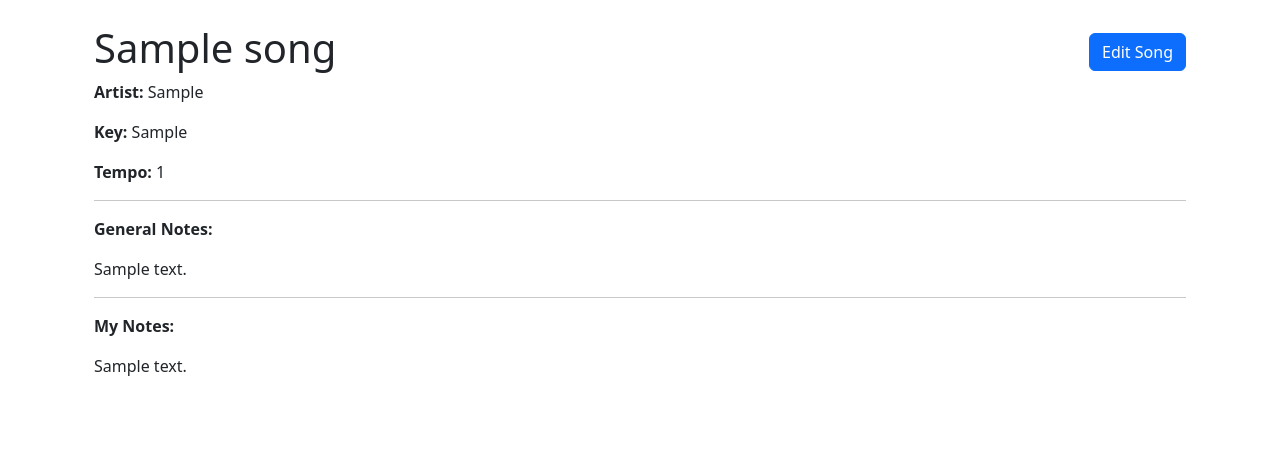
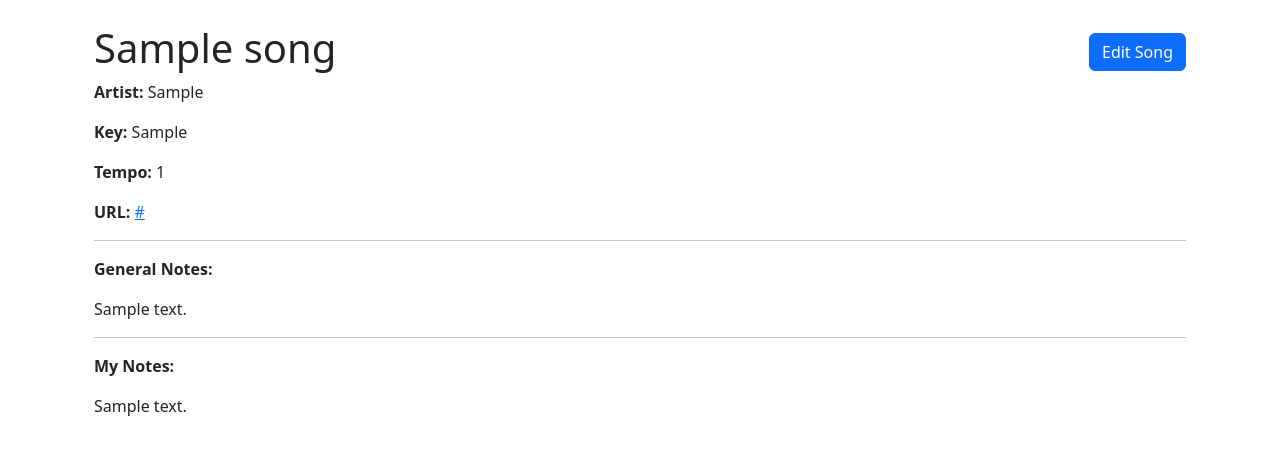
Before and after one commit to RichardModin/set_lists, a Django app: page /songs/1/view/ in a window 1280 px wide. Shown: the part 104-559 px from the top of the page. Run offline with Django 5.2, Linux system fonts and the light colour scheme; a user stored in the database is signed in; tables that the repository leaves empty hold one stand-in row (values such as "Sample post"); some libraries are stand-ins or nearby versions.

Commit message:
feat: adding urls to songs

```diff
--- a/songs/forms.py
+++ b/songs/forms.py
@@ -4,4 +4,4 @@ from .models import Song
 class SongForm(forms.ModelForm):
     class Meta:
         model = Song
-        fields = ['title', 'artist', 'key', 'tempo', 'genre', 'general_notes']
+        fields = ['title', 'artist', 'key', 'tempo', 'url', 'genre', 'general_notes']
--- a/songs/models.py
+++ b/songs/models.py
@@ -7,6 +7,7 @@ class Song(models.Model):
     title = models.CharField(max_length=100)
     artist = models.CharField(max_length=100)
     key = models.CharField(max_length=5, null=True, blank=True)
+    url = models.CharField(max_length=100, null=True, blank=True)
     tempo = models.IntegerField(null=True, blank=True)
     genre = models.CharField(max_length=50, null=True, blank=True)
     created_by = models.ForeignKey(User, on_delete=models.CASCADE)
--- a/templates/songs/song_detail.html
+++ b/templates/songs/song_detail.html
@@ -13,6 +13,7 @@
   <p><strong>Artist:</strong> {{ song.artist }}</p>
   <p><strong>Key:</strong> {{ song.key|default:"N/A" }}</p>
   <p><strong>Tempo:</strong> {{ song.tempo|default:"N/A" }}</p>
+  <p><strong>URL:</strong> <a href="{{ song.url|default:"N/A" }}">{{ song.url|default:"N/A" }}</a></p>
   <hr>
   <p><strong>General Notes:</strong></p>
   <div>{{ song.general_notes|safe }}</div>
```
Also changed, not shown: templates/songs/song_form.html (+8 -0 lines).
